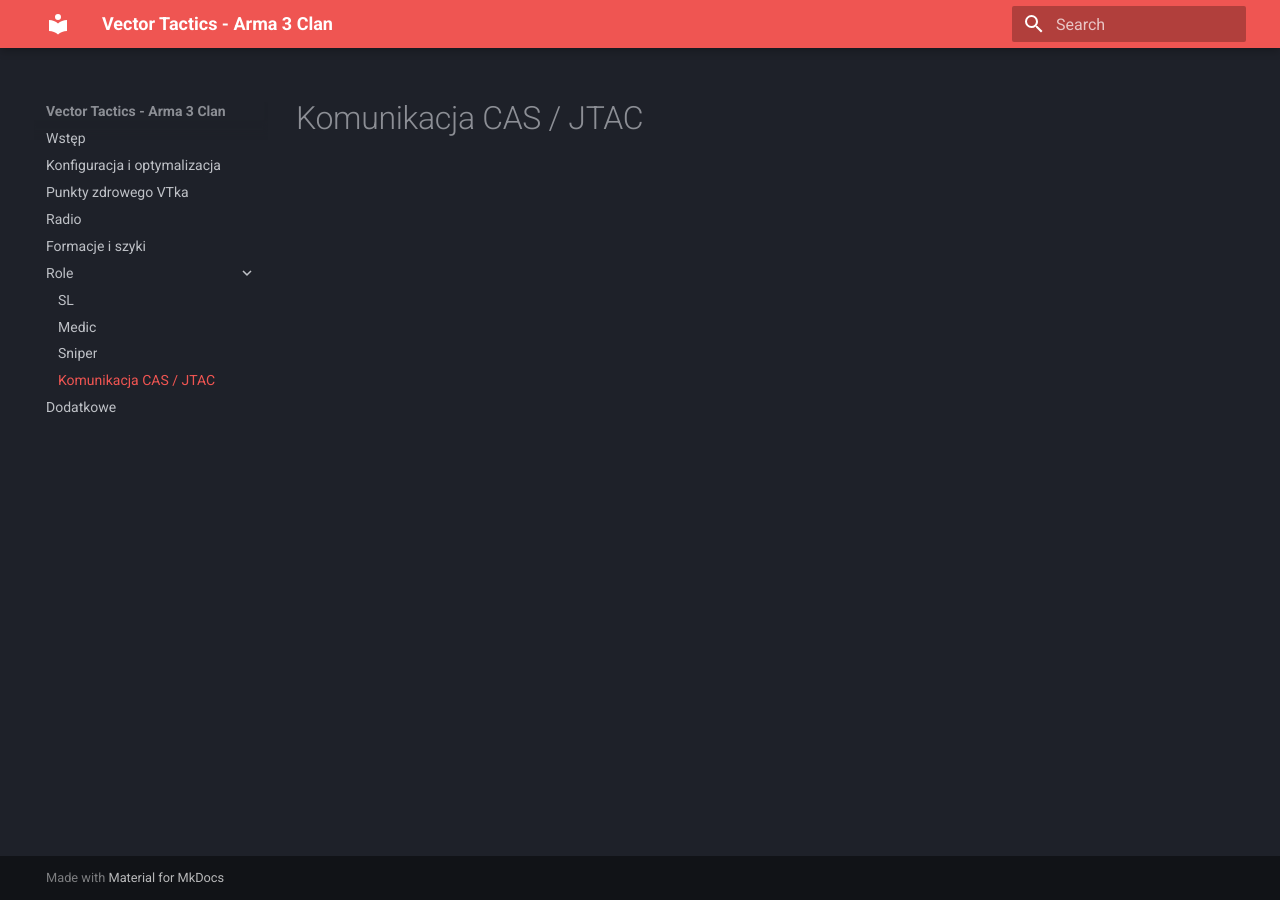
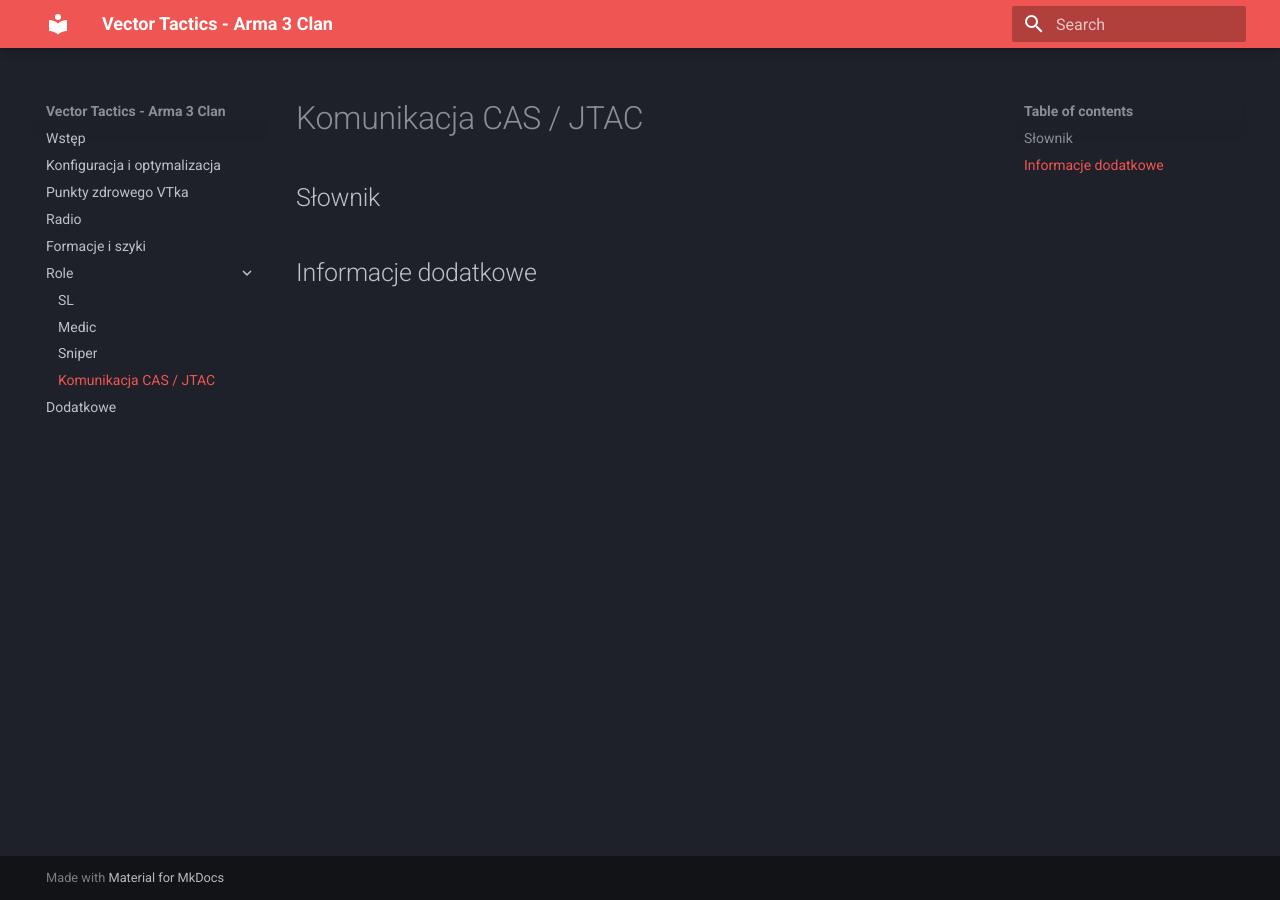
Before and after one commit to aquiceeo/vt-manual, an MkDocs documentation site: the page built from docs/JTAC-heli.md, in a window 1280 px wide. Built offline with MkDocs 1.6.1 and Material for MkDocs 9.7.7, drawn with Linux system fonts in a browser that asks for light colours.

Commit message:
JTAC HELI, nadal szkic

```diff
--- a/docs/JTAC-heli.md
+++ b/docs/JTAC-heli.md
@@ -1 +1,9 @@
 # Komunikacja CAS / JTAC
+
+<!-- TODO: skrócic tekst   od CAKE -->
+
+## Słownik
+
+## Informacje dodatkowe
+
+<!-- TODO: link do Google Docs CAKE -->
```
